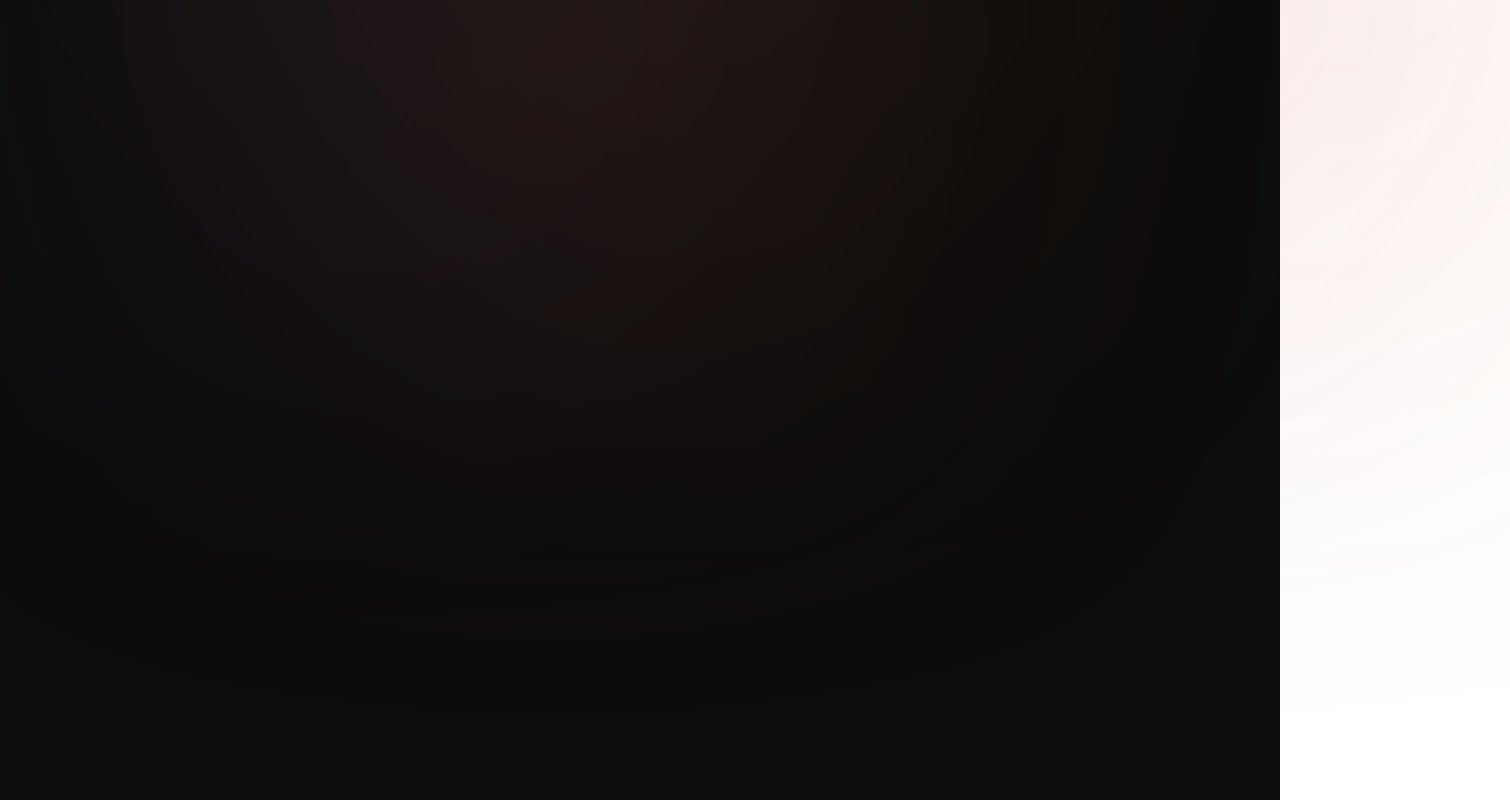
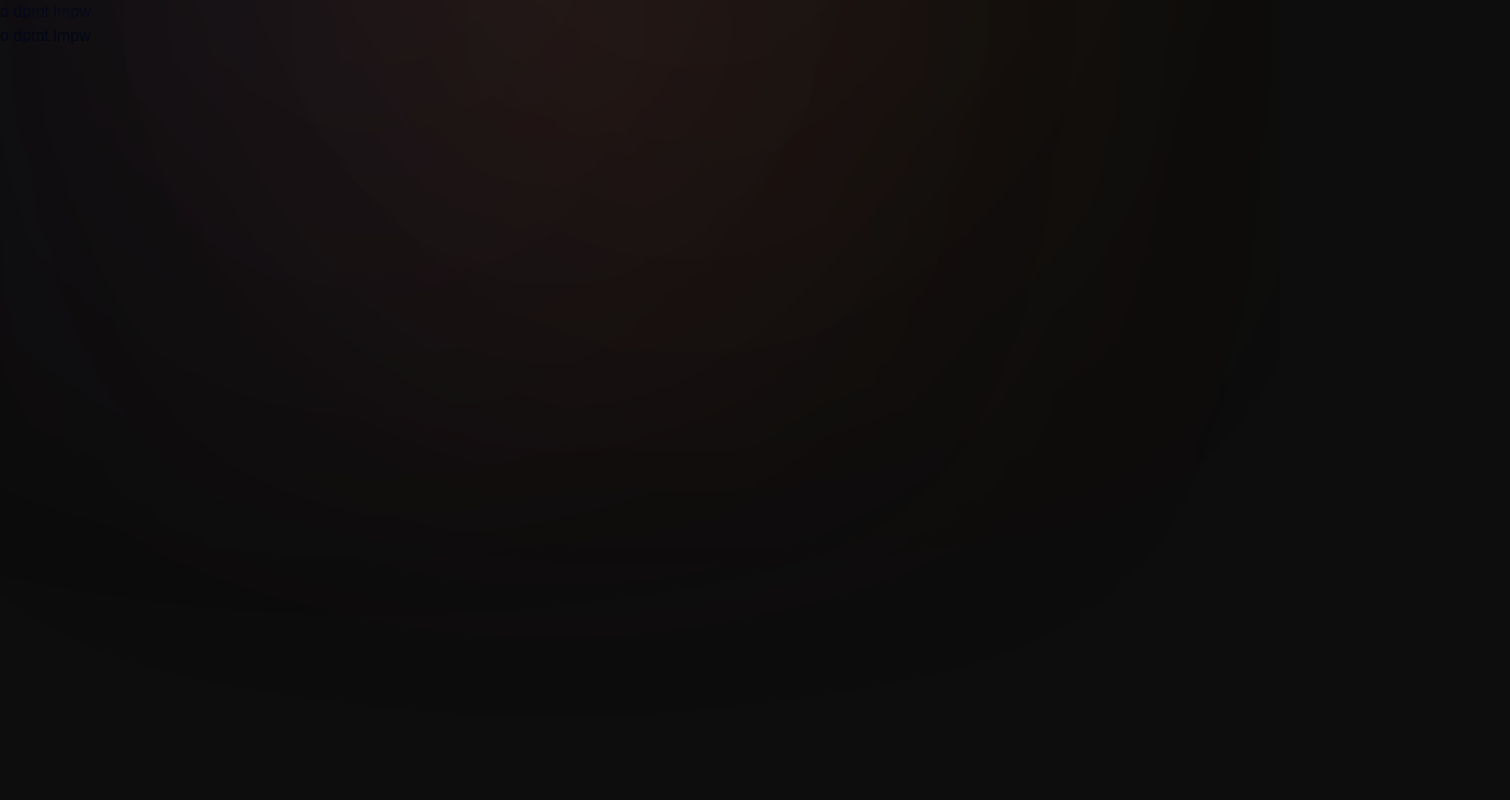
Before and after one commit to d-zucho/portfolio25, a Next.js app: page / in a window 1280 px wide. Shown: the top 800 px of the page, 1510 px wide, since content can reach past the window. Built offline with nearby package versions, Linux system fonts and the light colour scheme.

Commit message:
clean code

```diff
--- a/src/app/globals.css
+++ b/src/app/globals.css
@@ -4,6 +4,9 @@
 
 body {
   font-family: Arial, Helvetica, sans-serif;
+  background-color: #0D0D0D;
+
+
 }
 
 @layer base {
--- a/src/app/layout.tsx
+++ b/src/app/layout.tsx
@@ -2,6 +2,7 @@ import type { Metadata } from 'next'
 import { Inter } from 'next/font/google'
 import './globals.css'
 import BgGradient from '@/components/BgGradient'
+import Header from '@/components/Header'
 
 export const inter = Inter({
   subsets: ['latin'],
@@ -21,9 +22,11 @@ export default function RootLayout({
   return (
     <html lang='en'>
       <body
-        className={`${inter.className} antialiased relative overflow-hidden`}
+        className={`${inter.className}antialiased relative overflow-hidden`}
       >
-        <BgGradient />
+        <BgGradient className='w-fit h-fit absolute top-0 left-1/2 -translate-x-1/2' />
+        <Header />
+
         {children}
       </body>
     </html>
--- a/src/app/page.tsx
+++ b/src/app/page.tsx
@@ -1,13 +1,13 @@
-import BgGradient from '@/components/BgGradient'
-import Image from 'next/image'
+import Header from '@/components/Header'
 
 export default function Home() {
   return (
     <div
-      className='bg-my-bg w-full h-screen relative overflow-hidden
+      className='w-full h-screen relative overflow-hidden
   '
     >
-      <BgGradient className='w-fit h-fit absolute top-0 left-1/2 -translate-x-1/2' />
+      {/* <BgGradient className='w-fit h-fit absolute top-0 left-1/2 -translate-x-1/2' /> */}
+      <Header />
     </div>
   )
 }
--- a/src/components/BgGradient.tsx
+++ b/src/components/BgGradient.tsx
@@ -1,6 +1,3 @@
-import { cn } from '@/lib/utils'
-import React from 'react'
-
 interface BgGradientProps {
   className?: string
 }
--- /dev/null
+++ b/src/components/Header.tsx
@@ -0,0 +1,5 @@
+const Header = () => {
+  return <header className=''>o dpmt lmpw</header>
+}
+
+export default Header
--- /dev/null
+++ b/src/components/MaxWidthWrapper.tsx
@@ -0,0 +1,23 @@
+import { cn } from '@/lib/utils'
+import { ReactNode } from 'react'
+
+const MaxWidthWrapper = ({
+  className,
+  children,
+}: {
+  className?: string
+  children: ReactNode
+}) => {
+  return (
+    <div
+      className={cn(
+        'h-full mx-auto w-full max-w-screen-xl px-6 md:px-10 xl:px-20',
+        className
+      )}
+    >
+      {children}
+    </div>
+  )
+}
+
+export default MaxWidthWrapper
```
